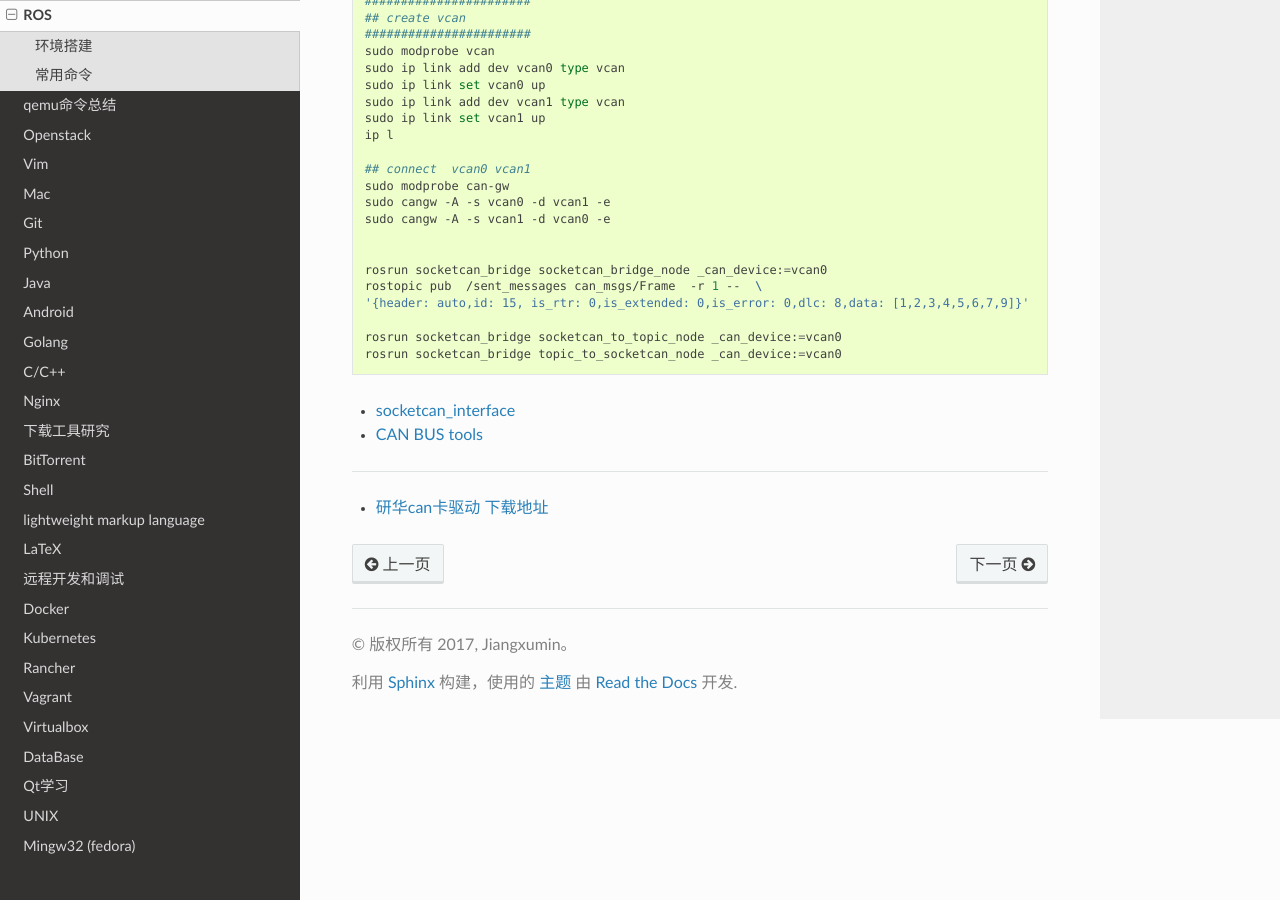
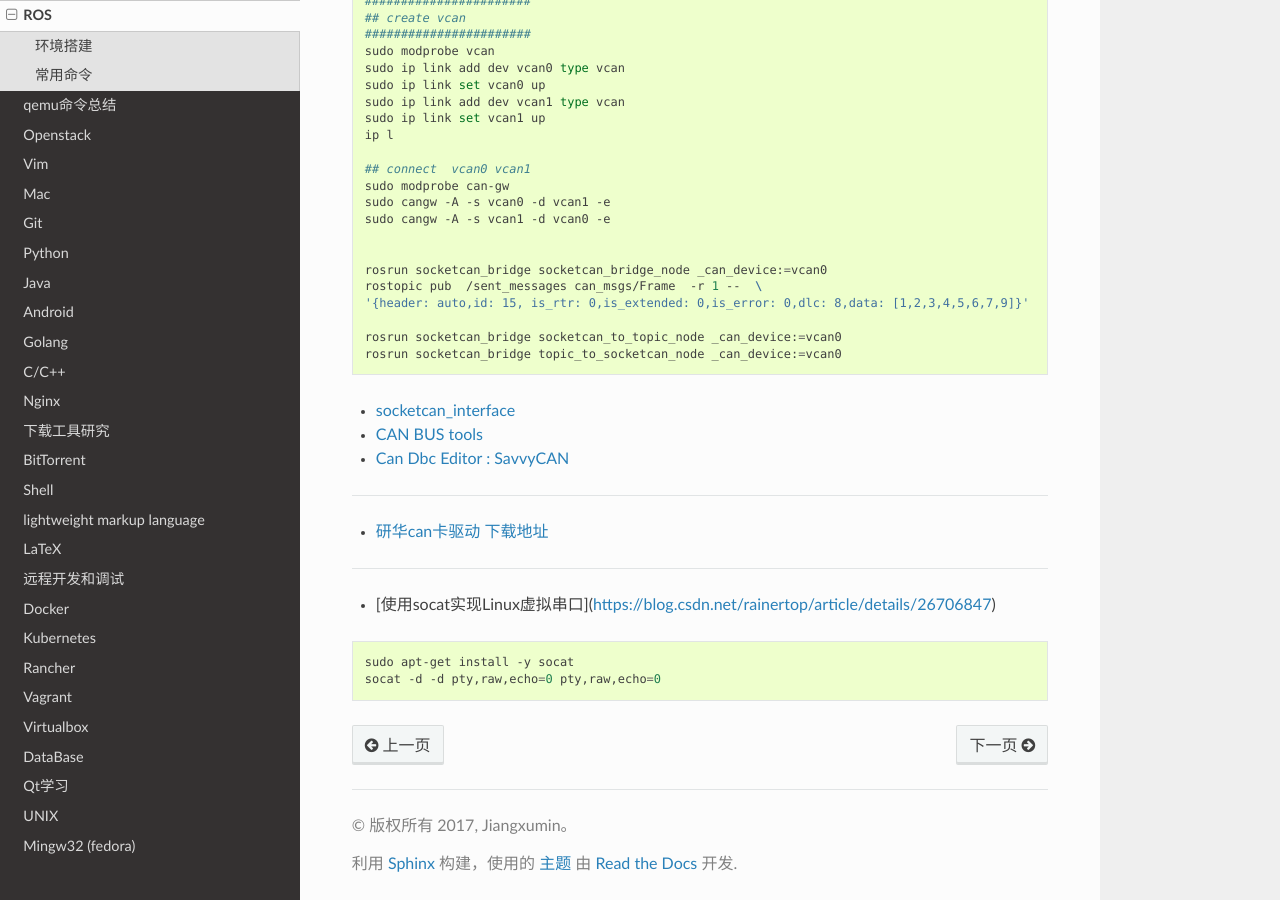
Before and after one commit to my-rds-store/my_space, a Sphinx documentation site: the page built from source/ros/index.rst, in a window 1280 px wide and 900 px high, scrolled down 2310 px. Built offline with Sphinx 7.4.7 and the Read the Docs theme 2.0.0, drawn with Linux system fonts in a browser that asks for light colours.

Commit message:
update ...

```diff
--- a/source/ros/index.rst
+++ b/source/ros/index.rst
@@ -159,8 +159,18 @@ ROS
 * `socketcan_interface <http://wiki.ros.org/socketcan_interface?distro=melodic>`_
 
 * `CAN BUS tools <https://cantools.readthedocs.io/en/latest/#>`_
+* `Can Dbc Editor : SavvyCAN <https://github.com/collin80/SavvyCAN/releases>`_
 
 
 ------
 
 * `研华can卡驱动 下载地址  <https://support.advantech.com/support/DownloadSRDetail_New.aspx?SR_ID=GF-GRSC&Doc_Source=Download>`_
+
+----------
+
+* [使用socat实现Linux虚拟串口](https://blog.csdn.net/rainertop/article/details/26706847)
+
+.. code-block:: sh
+
+        sudo apt-get install -y socat
+        socat -d -d pty,raw,echo=0 pty,raw,echo=0
```
